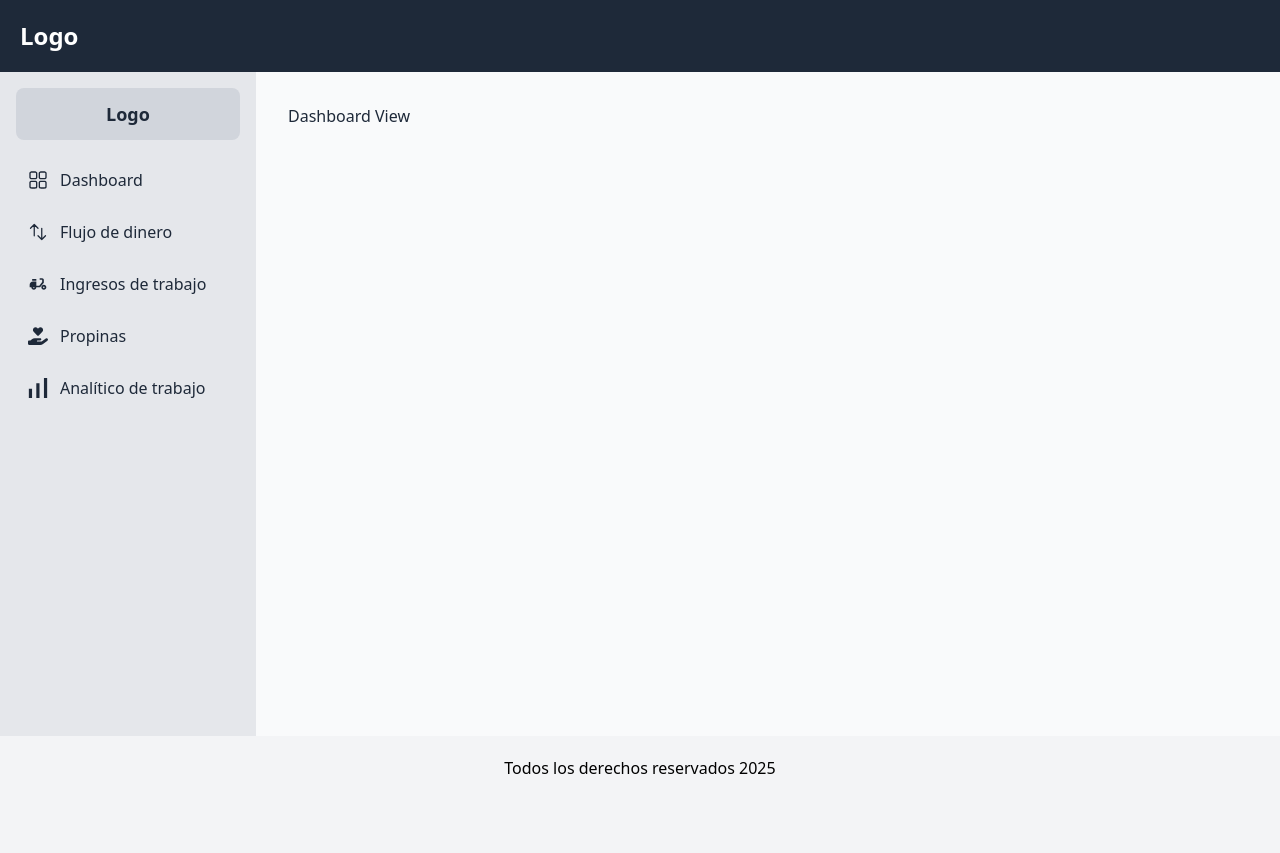
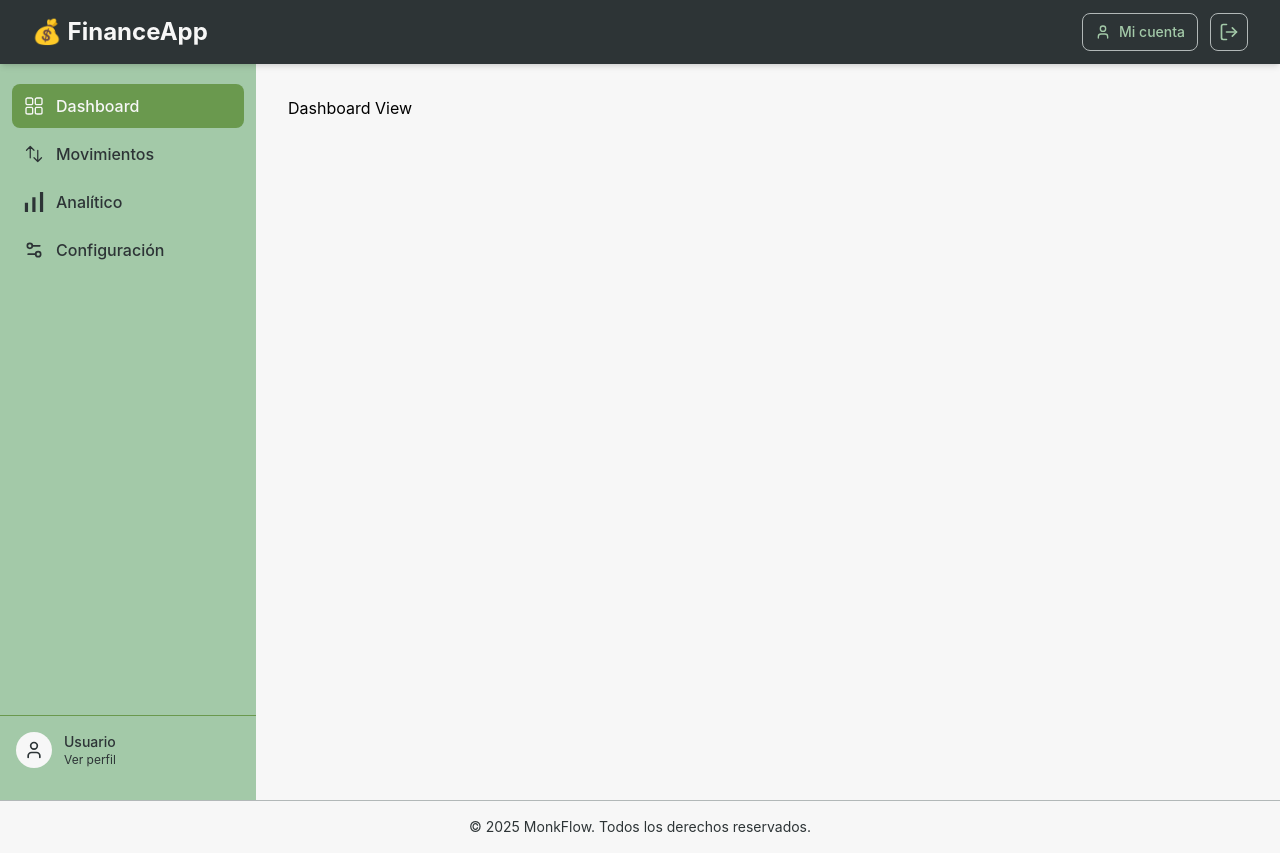
Before and after one commit to osvaldocams/finances-app, a React (Vite) app in the folder frontend/: page / in a window 1280 px wide. Before the commit the page ends 800 px from the top, so only its background shows below. Built offline with nearby package versions, Linux system fonts and the light colour scheme.

Commit message:
feat(frontend): refine main layout design and responsive structure - updated main layout design and visual structure - defined color palette and typography - reaorganized header and aside menu with responsive behavior - implemented fully functional layout without placeholder code

```diff
--- a/frontend/src/index.css
+++ b/frontend/src/index.css
@@ -1 +1,20 @@
 @import "tailwindcss";
+
+@import url('https://fonts.googleapis.com/css2?family=Inter:ital,opsz,wght@0,14..32,100..900;1,14..32,100..900&family=Outfit:wght@100..900&family=PT+Sans:wght@400;700&display=swap');
+
+
+@theme {
+  /* COLORS */
+    /*primary*/
+    --color-obsidian: #2d3436;
+    --color-linen-light: #f7f7f7;
+    --color-sage: #a3c9a8;
+    /*secondary*/
+    --color-clay-gray: #b2b8b8;
+    --color-ritual-red: #d00000;
+    --color-green-balance: #6a994e;
+    --color-rice-paper: #e9edc9;
+
+    /* FONT FAMILIES */
+    --font-inter: "Inter", ui-sans-serif, system-ui, sans-serif;
+}
--- a/frontend/src/layouts/AppLayout.tsx
+++ b/frontend/src/layouts/AppLayout.tsx
@@ -1,66 +1,213 @@
-import { Outlet } from "react-router-dom"
+import { useState } from "react"
+import { Link, Outlet, useLocation } from "react-router-dom"
+import { Menu, X, LogOut, User, Settings2 } from "lucide-react"
 import { RxDashboard } from "react-icons/rx"
 import { HiOutlineArrowsUpDown } from "react-icons/hi2"
-import { MdDeliveryDining } from "react-icons/md"
-import { FaHandHoldingHeart } from "react-icons/fa6"
 import { SiSimpleanalytics } from "react-icons/si"
 import { ToastContainer } from "react-toastify"
 import "react-toastify/dist/ReactToastify.css"
 
+const navigation = [
+    { name: 'Dashboard', href: '/', icon: RxDashboard },
+    { name: 'Movimientos', href: '/movements', icon: HiOutlineArrowsUpDown },
+    { name: 'Analítico', href: '/analytics', icon: SiSimpleanalytics },
+    { name: 'Configuración', href: '/settings', icon: Settings2 }
+]
+
 export default function AppLayout() {
+    const [sidebarOpen, setSidebarOpen] = useState(false)
+    const location = useLocation()
+
+    const isActive = (path: string) => location.pathname === path
+
     return (
-        <>
-            <div className="grid h-screen grid-rows-[auto_1fr_auto]">
-                <header className="bg-gray-800 p-5">
-                    <div className="max-w-screen-2xl mx-auto flex flex-col lg:flex-row justify-between items-center">
-                        <div className="w-64 text-white text-2xl font-bold">
-                            Logo
+        <div className="min-h-screen bg-gray-50 font-inter">
+            {/* Header */}
+            <header className="sticky top-0 z-30 bg-obsidian shadow-md">
+                <div className="mx-auto max-w-screen-2xl px-4 sm:px-6 lg:px-8">
+                    <div className="flex h-16 items-center justify-between">
+                        {/* Mobile menu button */}
+                        <button
+                            type="button"
+                            className="lg:hidden inline-flex items-center justify-center rounded-md p-2 text-sage hover:bg-clay-gray hover:text-linen-light focus:outline-none focus:ring-2 focus:ring-inset focus:ring-linen-light"
+                            onClick={() => setSidebarOpen(!sidebarOpen)}
+                        >
+                            <span className="sr-only">Abrir menú</span>
+                            {sidebarOpen ? (
+                                <X className="block h-6 w-6" aria-hidden="true" />
+                            ) : (
+                                <Menu className="block h-6 w-6" aria-hidden="true" />
+                            )}
+                        </button>
+
+                        {/* Logo */}
+                        <Link to="/" className="flex items-center">
+                            <div className="text-linen-light text-xl sm:text-2xl font-bold">
+                                💰 FinanceApp
+                            </div>
+                        </Link>
+
+                        {/* User menu */}
+                        <div className="flex items-center gap-3">
+                            <button className="hidden sm:flex items-center gap-2 rounded-lg border border-clay-gray bg-obsidian px-3 py-2 text-sm font-medium nth-2:text-linen-light nth-1:text-sage nth-1:hover:text-linen-light hover:bg-clay-gray transition-colors">
+                                <User className="h-4 w-4 " />
+                                <span className="hidden md:inline">Mi cuenta</span>
+                            </button>
+                            <button className="rounded-lg bg-obsidian p-2 text-sage border border-clay-gray hover:border-ritual-red hover:text-linen-light hover:bg-ritual-red transition-colors">
+                                <LogOut className="h-5 w-5" />
+                                <span className="sr-only">Cerrar sesión</span>
+                            </button>
+                        </div>
                     </div>
                 </div>
             </header>
 
-                <div className="flex bg-gray-50 text-gray-800">
-                    <aside className="w-64 bg-gray-200 p-4 flex flex-col space-y-4">
-                        <div className="p-3 bg-gray-300 rounded-lg text-center font-semibold text-lg hover:bg-gray-300 cursor-pointer">
-                            Logo
+            <div className="flex h-[calc(100vh-4rem)]">
+                {/* Sidebar Desktop */}
+                <aside className="hidden lg:flex shrink-0">
+                    <div className="flex w-64 flex-col bg-sage">
+                        <div className="flex flex-1 flex-col overflow-y-auto pt-5 pb-4">
+                            {/* Navigation */}
+                            <nav className="flex-1 space-y-1 px-3">
+                                {navigation.map((item) => {
+                                    const Icon = item.icon
+                                    const active = isActive(item.href)
+                                    return (
+                                        <Link
+                                            key={item.name}
+                                            to={item.href}
+                                            className={`
+                                                group flex items-center rounded-lg px-3 py-2.5 text-md font-medium transition-colors
+                                                ${active
+                                                    ? 'bg-green-balance text-linen-light'
+                                                    : 'text-obsidian hover:bg-linen-light'
+                                                }
+                                            `}
+                                        >
+                                            <Icon
+                                                className={`mr-3 h-5 w-5 shrink-0 ${
+                                                    active ? 'text-linen-light font-black' : 'text-obsidian'
+                                                }`}
+                                            />
+                                            {item.name}
+                                        </Link>
+                                    )
+                                })}
+                            </nav>
+                            {/* Sidebar Footer */}
+                            <div className="flex shrink-0 border-t border-green-balance p-4">
+                                <button className="group flex w-full items-center">
+                                    <div className="flex items-center gap-3">
+                                        <div className="h-9 w-9 rounded-full bg-linen-light flex items-center justify-center">
+                                            <User className="h-5 w-5 text-obsidian" />
                                         </div>
-                        <nav className="space-y-1">
-                            <a
-                                href="#"
-                                className="flex items-center p-3 rounded-lg hover:bg-gray-300 transition duration-150">
-                                    <RxDashboard className="w-5 h-5 mr-3"/>
-                                    Dashboard
-                            </a>
-                            <a href="#" className="flex items-center p-3 rounded-lg hover:bg-gray-300 transition duration-150">
-                                <HiOutlineArrowsUpDown className="w-5 h-5 mr-3"/>
-                                Flujo de dinero
-                            </a>
-                            <a href="#" className="flex items-center p-3 rounded-lg hover:bg-gray-300 transition duration-150">
-                                <MdDeliveryDining  className="w-5 h-5 mr-3"/>
-                                Ingresos de trabajo
-                            </a>
-                            <a href="#" className="flex items-center p-3 rounded-lg hover:bg-gray-300 transition duration-150">
-                                <FaHandHoldingHeart className="w-5 h-5 mr-3"/>
-                                Propinas
-                            </a>
-                            <a href="#" className="flex items-center p-3 rounded-lg hover:bg-gray-300 transition duration-150">
-                                <SiSimpleanalytics  className="w-5 h-5 mr-3"/>
-                                Analítico de trabajo
-                            </a>
+                                        <div className="text-left">
+                                            <p className="text-sm font-medium text-obsidian">Usuario</p>
+                                            <p className="text-xs text-obsidian">Ver perfil</p>
+                                        </div>
+                                    </div>
+                                </button>
+                            </div>
+                        </div>
+                    </div>
+                </aside>
+                {/* Sidebar Mobile */}
+                {sidebarOpen && (
+                    <div className="lg:hidden">
+                        {/* Overlay */}
+                        <div
+                            className="fixed inset-0 z-40 bg-obsidian opacity-20"
+                            onClick={() => setSidebarOpen(false)}
+                        />
+
+                        {/* Sidebar panel */}
+                        <div className="fixed inset-y-0 left-0 z-50 flex w-64 flex-col bg-sage">
+                            <div className="flex flex-1 flex-col overflow-y-auto pt-5 pb-4">
+                                {/* Close button */}
+                                <div className="flex items-center justify-between px-4 mb-4">
+                                    <span className="text-lg font-bold text-obsidian">Menú</span>
+                                    <button
+                                        type="button"
+                                        className="rounded-md text-obsidian hover:text-linen-light"
+                                        onClick={() => setSidebarOpen(false)}
+                                    >
+                                        <X className="h-6 w-6" />
+                                    </button>
+                                </div>
+                                {/* Navigation */}
+                                <nav className="flex-1 space-y-1 px-3">
+                                    {navigation.map((item) => {
+                                        const Icon = item.icon
+                                        const active = isActive(item.href)
+                                        return (
+                                            <Link
+                                                key={item.name}
+                                                to={item.href}
+                                                onClick={() => setSidebarOpen(false)}
+                                                className={`
+                                                    group flex items-center rounded-lg px-3 py-2.5 text-md font-medium transition-colors
+                                                    ${active
+                                                        ? 'bg-green-balance text-linen-light'
+                                                        : 'text-obsidian hover:bg-linen-light'
+                                                    }
+                                                `}
+                                            >
+                                                <Icon
+                                                    className={`mr-3 h-5 w-5 shrink-0 ${
+                                                        active ? 'text-linen-light' : 'text-obsidian'
+                                                    }`}
+                                                />
+                                                {item.name}
+                                            </Link>
+                                        )
+                                    })}
                                 </nav>
-                    </aside>
-                    <main className="flex-1 p-8 flex flex-col overflow-y-auto">
+                                {/* User section (mobile) */}
+                                <div className="flex shrink-0 border-t border-linen-light p-4">
+                                    <button className="group flex w-full items-center gap-3">
+                                        <div className="h-10 w-10 rounded-full bg-linen-light flex items-center justify-center">
+                                            <User className="h-5 w-5 text-obsidian" />
+                                        </div>
+                                        <div className="text-left">
+                                            <p className="text-sm font-medium text-obsidian">Mi cuenta</p>
+                                            <p className="text-xs text-obsidian">Ver perfil</p>
+                                        </div>
+                                    </button>
+                                </div>
+                            </div>
+                        </div>
+                    </div>
+                )}
+                {/* Main content */}
+                <main className="flex-1 overflow-y-auto bg-linen-light">
+                    <div className="mx-auto max-w-7xl px-4 sm:px-6 lg:px-8 py-6 sm:py-8">
                         <Outlet />
+                    </div>
                 </main>
             </div>
-                <footer className="py-5">
-                    <p className="text-center">Todos los derechos reservados {new Date().getFullYear()} </p>
+
+            {/* Footer (visible just on desktop) */}
+            <footer className="hidden lg:block border-t border-clay-gray bg-linen-light">
+                <div className="mx-auto max-w-7xl px-4 py-4 sm:px-6 lg:px-8">
+                    <p className="text-center text-sm text-obsidian">
+                        © {new Date().getFullYear()} MonkFlow. Todos los derechos reservados.
+                    </p>
+                </div>
             </footer>
+
+            {/* Toast notifications */}
             <ToastContainer
+                position="top-right"
+                autoClose={3000}
+                hideProgressBar={false}
+                newestOnTop
+                closeOnClick
+                rtl={false}
+                pauseOnFocusLoss={false}
+                draggable
                 pauseOnHover={false}
-                    pauseOnFocusLoss={false}
+                theme="light"
             />
         </div>
-        </>
     )
 }
```
Lines whose indentation alone changed are shown as unchanged.
